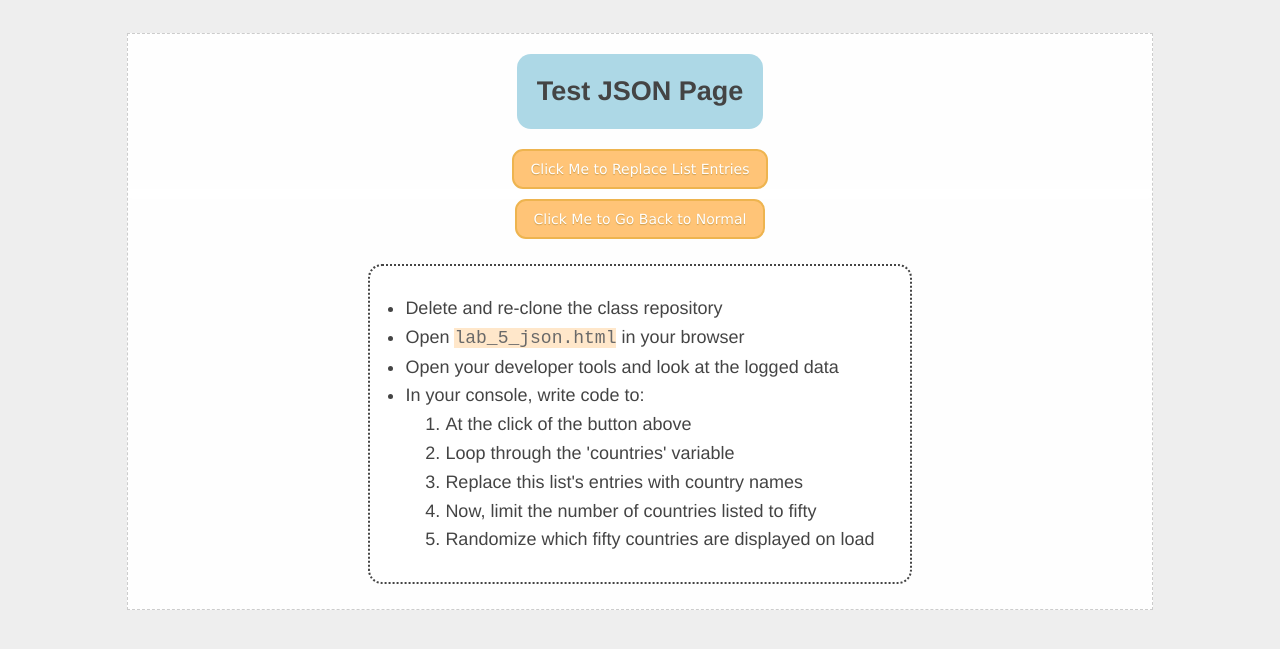
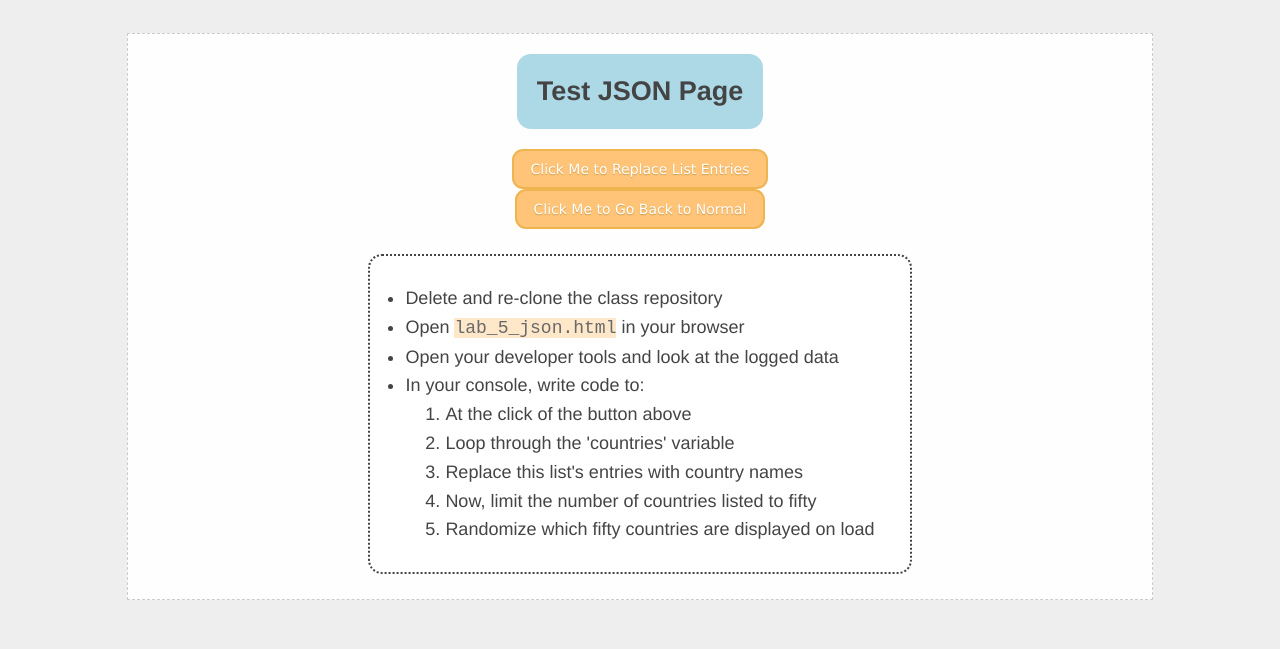
Before and after one commit to MattClewley/MattClewley.github.io, a PHP site: page /lab_5/lab_5_json.html in a window 1280 px wide. Shown: the top 649 px of the page. Run offline with PHP 8.4, Linux system fonts and the light colour scheme.

Commit message:
deleted any spacing between btns

```diff
--- a/lab_5/lab_5_json.html
+++ b/lab_5/lab_5_json.html
@@ -11,7 +11,6 @@
     <div class="wrapper">
       <div class="header">Test JSON page</div>
        <button class="button" onclick="loadData()">Click Me to Replace List Entries</button>
-       <div class="spacer"></div>
        <a href="https://mattclewley.github.io/lab_5/lab_5_json.html"><button class="button">Click Me to Go Back to Normal</button></a>
       <!--<button class="button" onclick="console.log('You haven\'t written a function yet!');">Click me to replace list entries</button>-->
       <div class="content">
--- a/lab_5/lab_styles.css
+++ b/lab_5/lab_styles.css
@@ -5,12 +5,6 @@ body {
   color: #444;
   padding: 0 10px;
   background: #eee;
-}
-.spacer {
-  height: 10px;
-  width: 100%;
-  color: white;
-  background-color: white;
 }
 
 h1,
```
